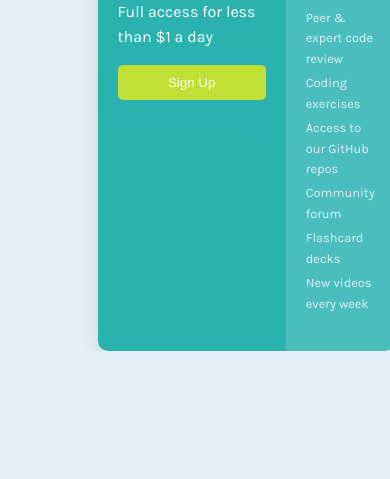
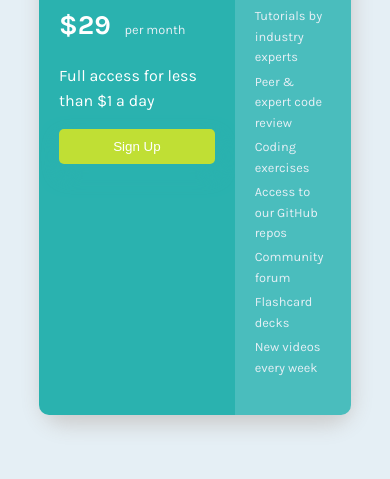
Before and after one commit to paultofunmi/frontendmentor-price-grid-component, a plain HTML site: page index.html in a window 390 px wide. Shown: the part 504-983 px from the top of the page. Before the commit the page ends 855 px from the top, so only its background shows below. Drawn offline with Linux system fonts and the light colour scheme.

Commit message:
updated stylesheet for mobile view

```diff
--- a/style.css
+++ b/style.css
@@ -12,7 +12,7 @@
 body {
     display: flex;
     justify-content: center;
-    align-items: center;
+    align-content: center;
     min-height: 100vh;
     margin: 0px;
     background: var(--light-gray);
@@ -38,8 +38,9 @@ ul li {
         "header"
         "pricing"
         "copy";
-    width: 50%;
-    max-width: 320px;
+    width: 80%;
+    max-width: 375px;
+    margin: 4em auto;
     border-radius: 25px;
     box-shadow: 2px 10px 20px #ccc;
 }
```
